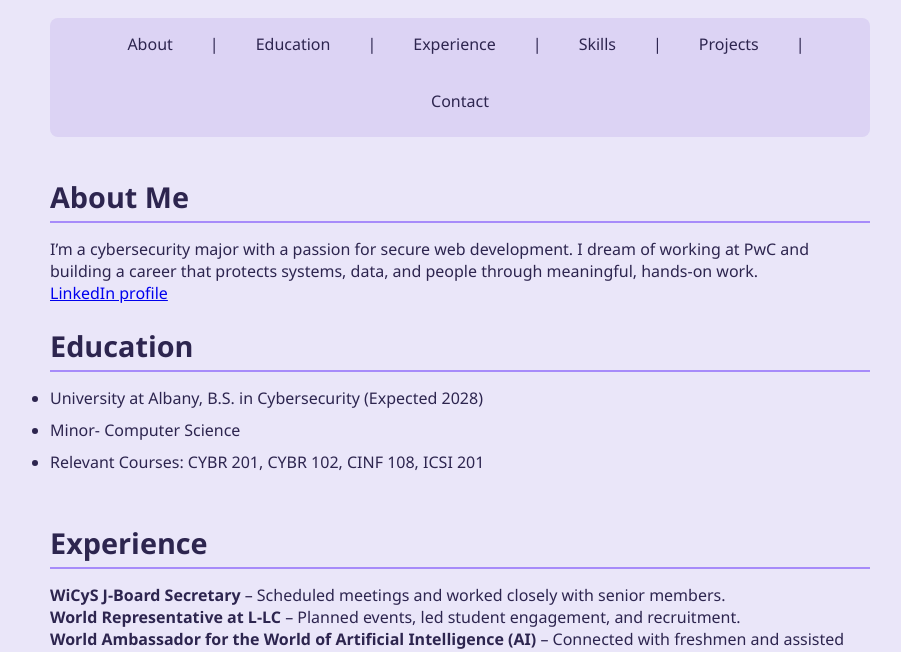
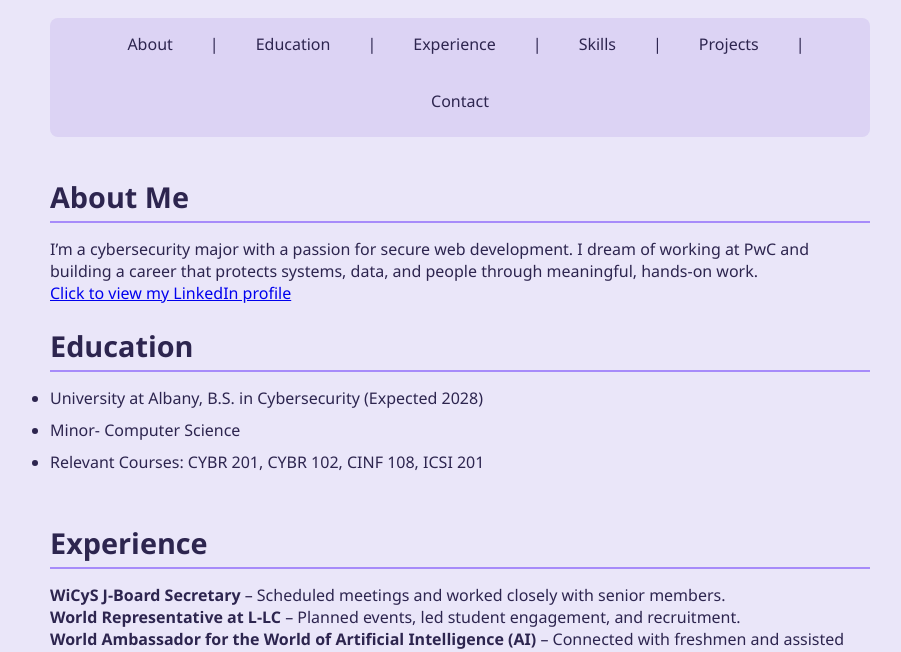
Before and after one commit to CJones-Howe/cyber201shreya220606.github.io, a plain HTML site: page individual_project.html in a window 1280 px wide. Shown: the part 142-794 px from the top of the page, without its empty margins (180-1081 px from the left). Drawn offline with Linux system fonts and the light colour scheme.

Commit message:
Update individual_project.html

```diff
--- a/individual_project.html
+++ b/individual_project.html
@@ -37,7 +37,7 @@
       <h2>About Me</h2>
       <p>I’m a cybersecurity major with a passion for secure web development. I dream of working at PwC and building a career that protects systems, data, and people through meaningful, hands-on work.</p>
 
-      <a href="https://www.linkedin.com/in/shreya-golande-2096a02b1/" >LinkedIn profile</a>
+      <a href="https://www.linkedin.com/in/shreya-golande-2096a02b1/" >Click to view my LinkedIn profile</a>
 	  <br>
 	  <br>
 
```
